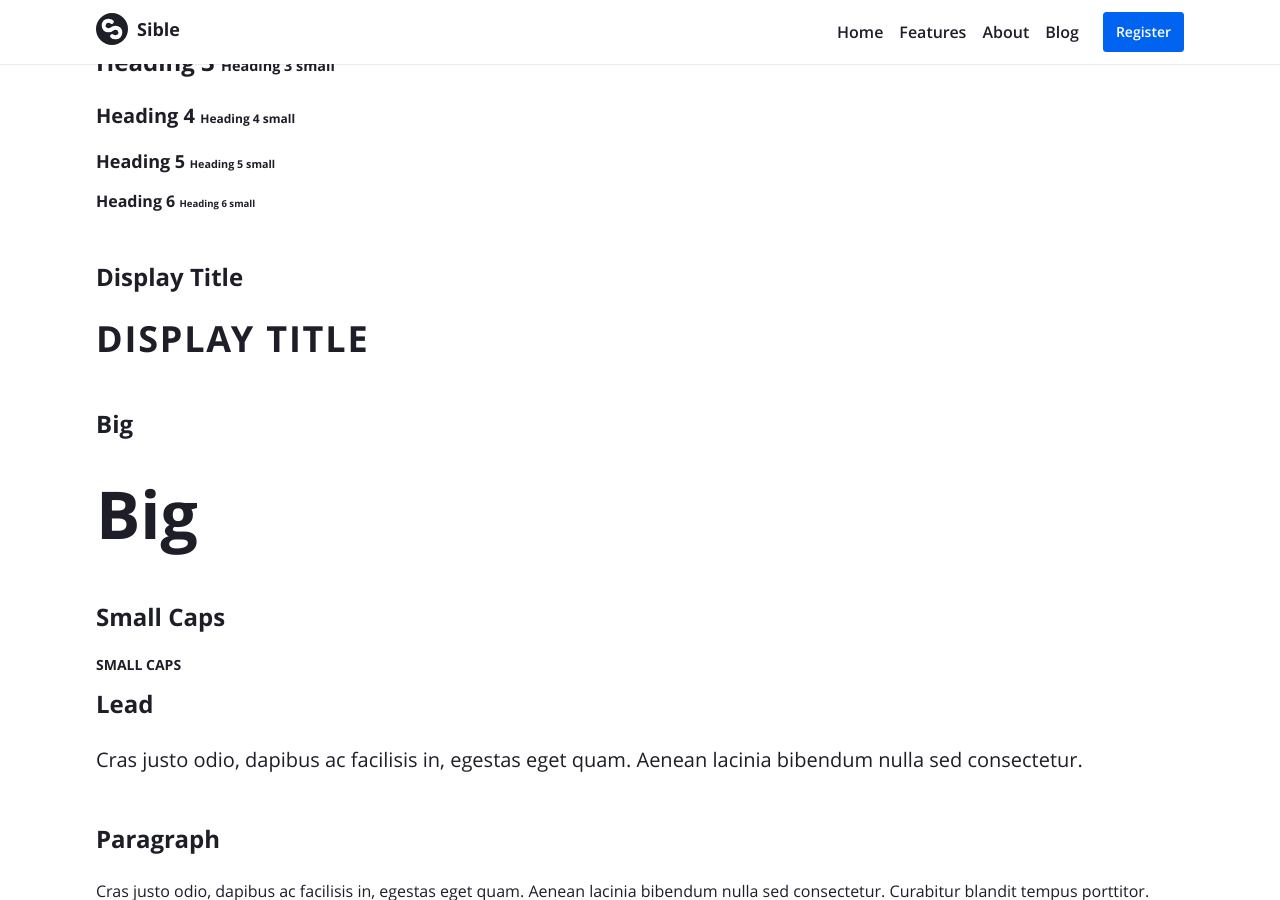
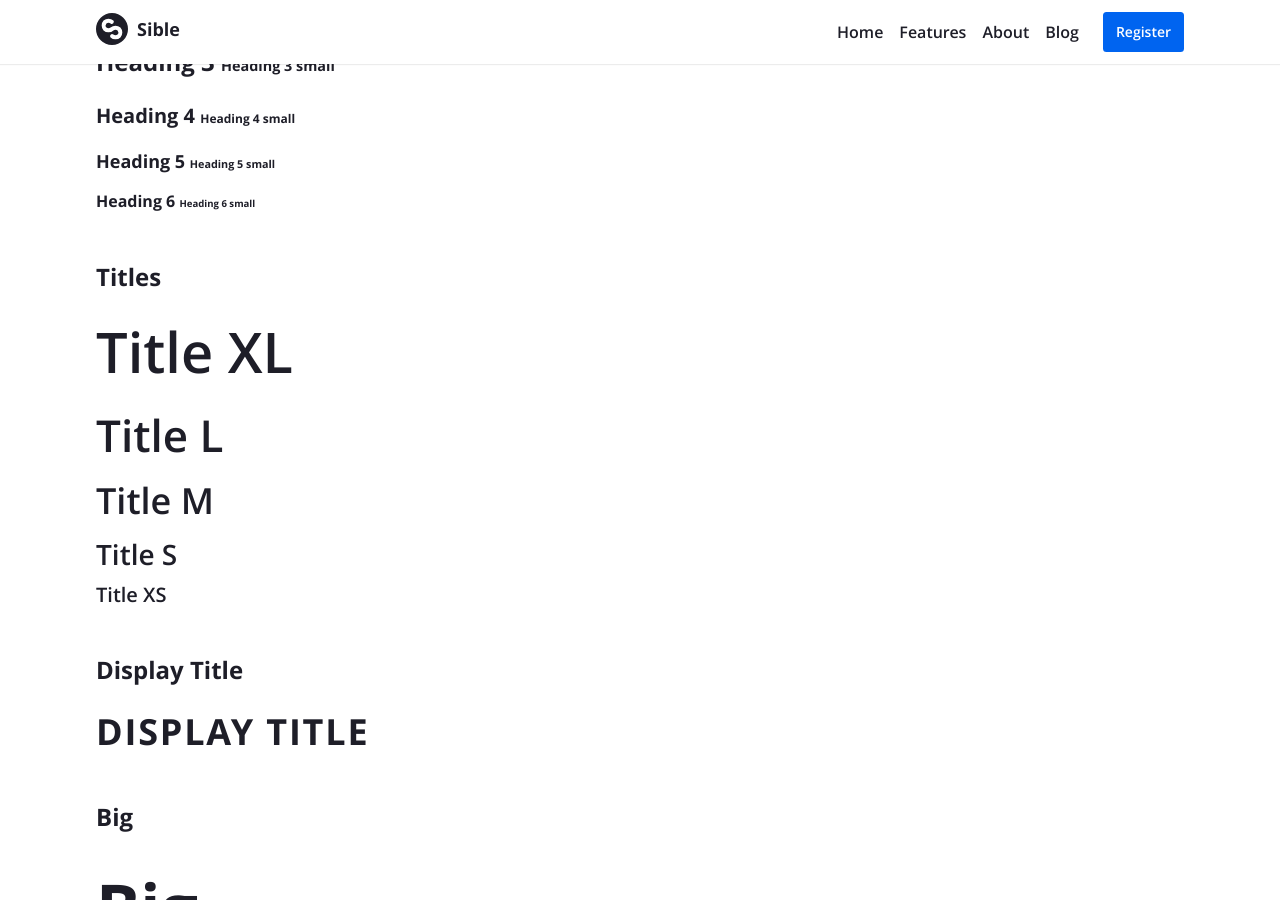
Before and after one commit to scottdejonge/sible.org, a Jekyll site: the page built from pages/theme.html, in a window 1280 px wide and 900 px high, scrolled down 7869 px. Built offline with Jekyll 4.4.1, drawn with Linux system fonts in a browser that asks for light colours; some web fonts are replaced.

Commit message:
Added titles to theme

```diff
--- a/pages/theme.html
+++ b/pages/theme.html
@@ -199,6 +199,15 @@ permalink: /theme/
 <h4>Heading 4 <small>Heading 4 small</small></h4>
 <h5>Heading 5 <small>Heading 5 small</small></h5>
 <h6>Heading 6 <small>Heading 6 small</small></h6>
+
+
+<h3 id="titles">Titles</h3>
+
+<h1 class="title title-xl">Title XL</h1>
+<h1 class="title title-l">Title L</h1>
+<h1 class="title title-m">Title M</h1>
+<h1 class="title title-s">Title S</h1>
+<h1 class="title title-xs">Title XS</h1>
 
 <h3 id="display-title">Display Title</h3>
 
```
